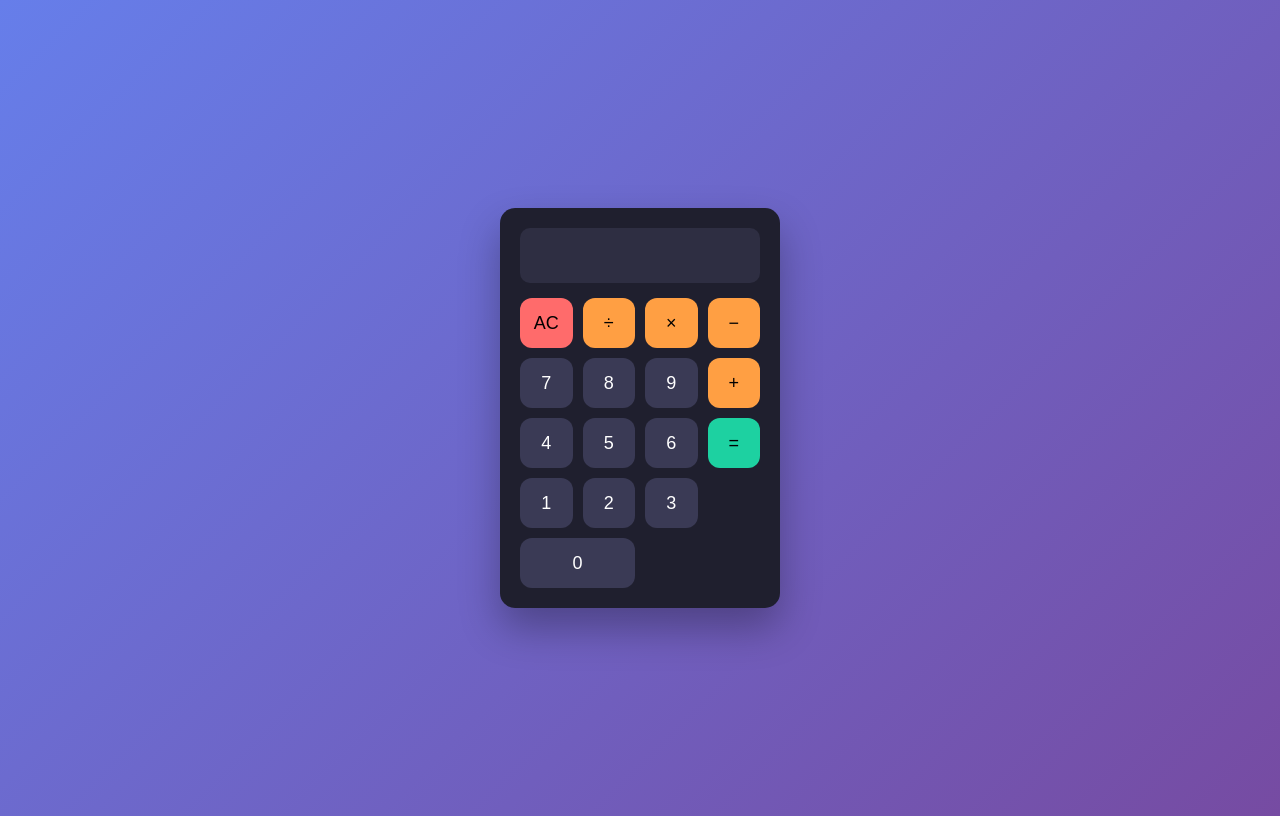
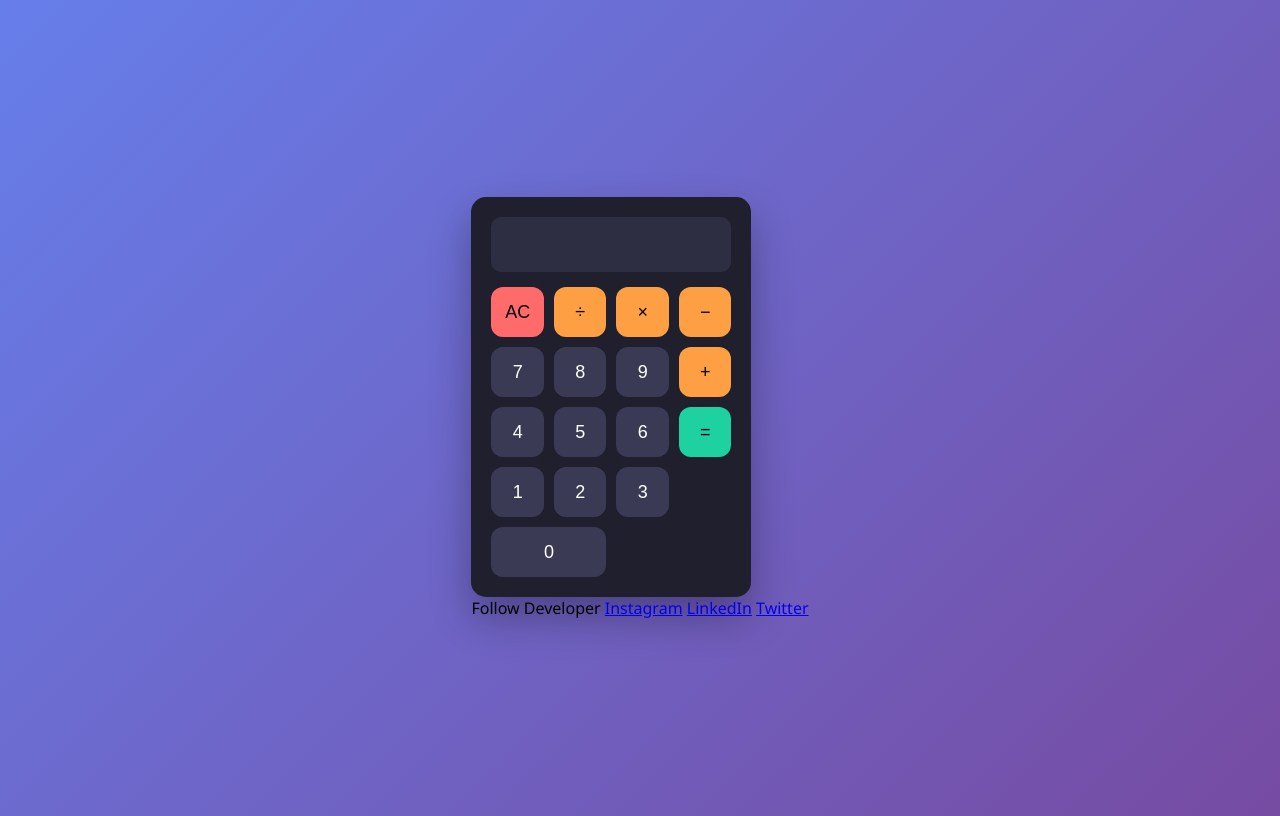
Before and after one commit to onkartalekar0/Calculator, a plain HTML site: page index.html in a window 1280 px wide. Drawn offline with Linux system fonts and the light colour scheme.

Commit message:
Update index.html

```diff
--- a/index.html
+++ b/index.html
@@ -7,6 +7,7 @@
 </head>
 <body>
 
+<div class="wrapper">
     <div class="calculator">
         <input type="text" id="display" readonly>
 
@@ -33,6 +34,15 @@
         </div>
     </div>
 
+    <!-- Footer outside calculator -->
+    <div class="footer">
+        <span>Follow Developer</span>
+        <a href="https://www.instagram.com/_onkar_talekar_?igsh=MTI1bDZ4dDZkM2ZoNg==" target="_blank">Instagram</a>
+        <a href="https://www.linkedin.com/in/onkar-talekar-497958360?utm_source=share&utm_campaign=share_via&utm_content=profile&utm_medium=android_app" target="_blank">LinkedIn</a>
+        <a href="https://x.com/onkar_talekar23?t=USuDq2ZwKdsTp2SWiHTCkQ&s=08" target="_blank">Twitter</a>
+    </div>
+</div>
+
 <script>
     const display = document.getElementById("display");
 
```
Lines whose indentation alone changed are shown as unchanged.
